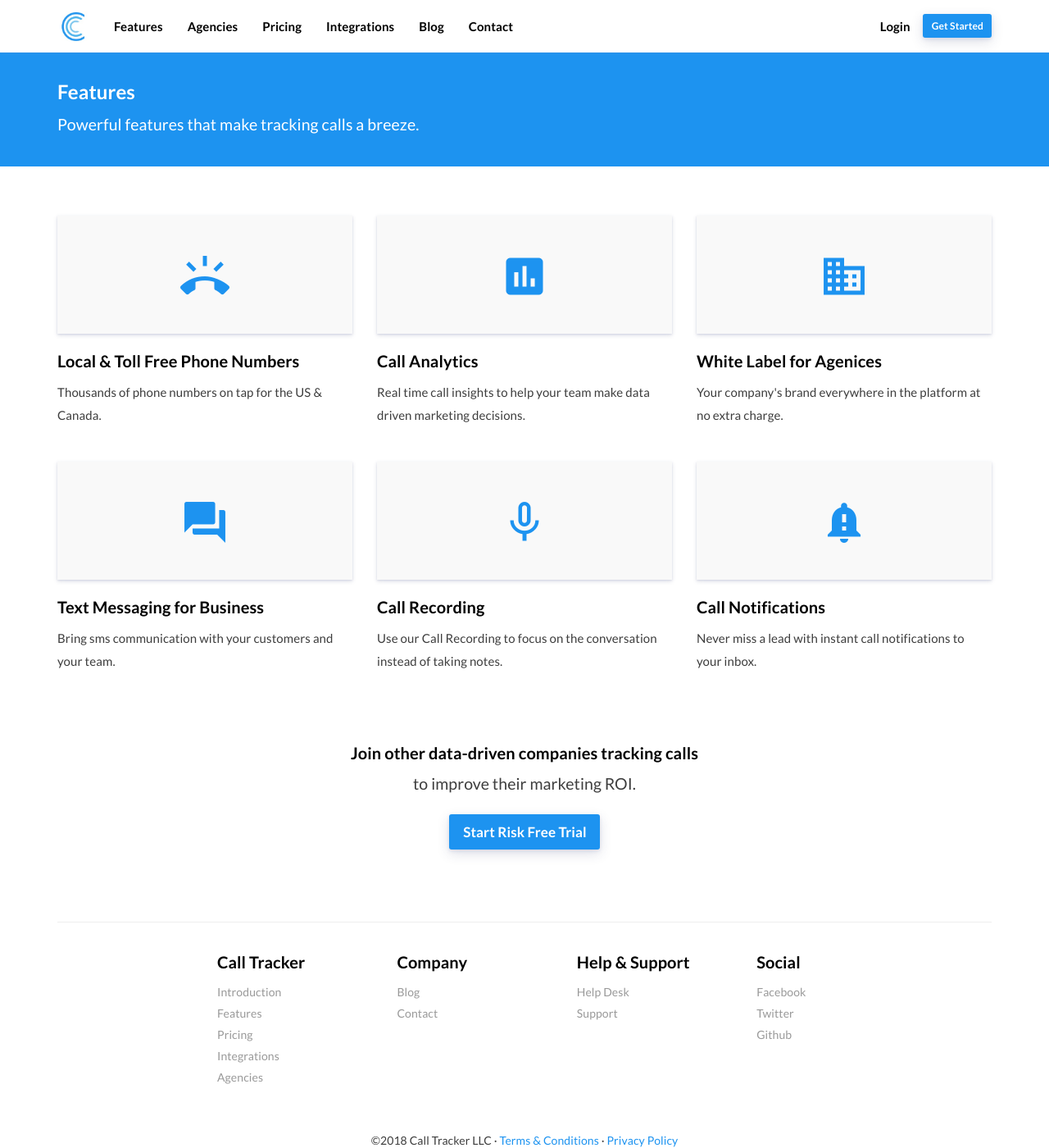
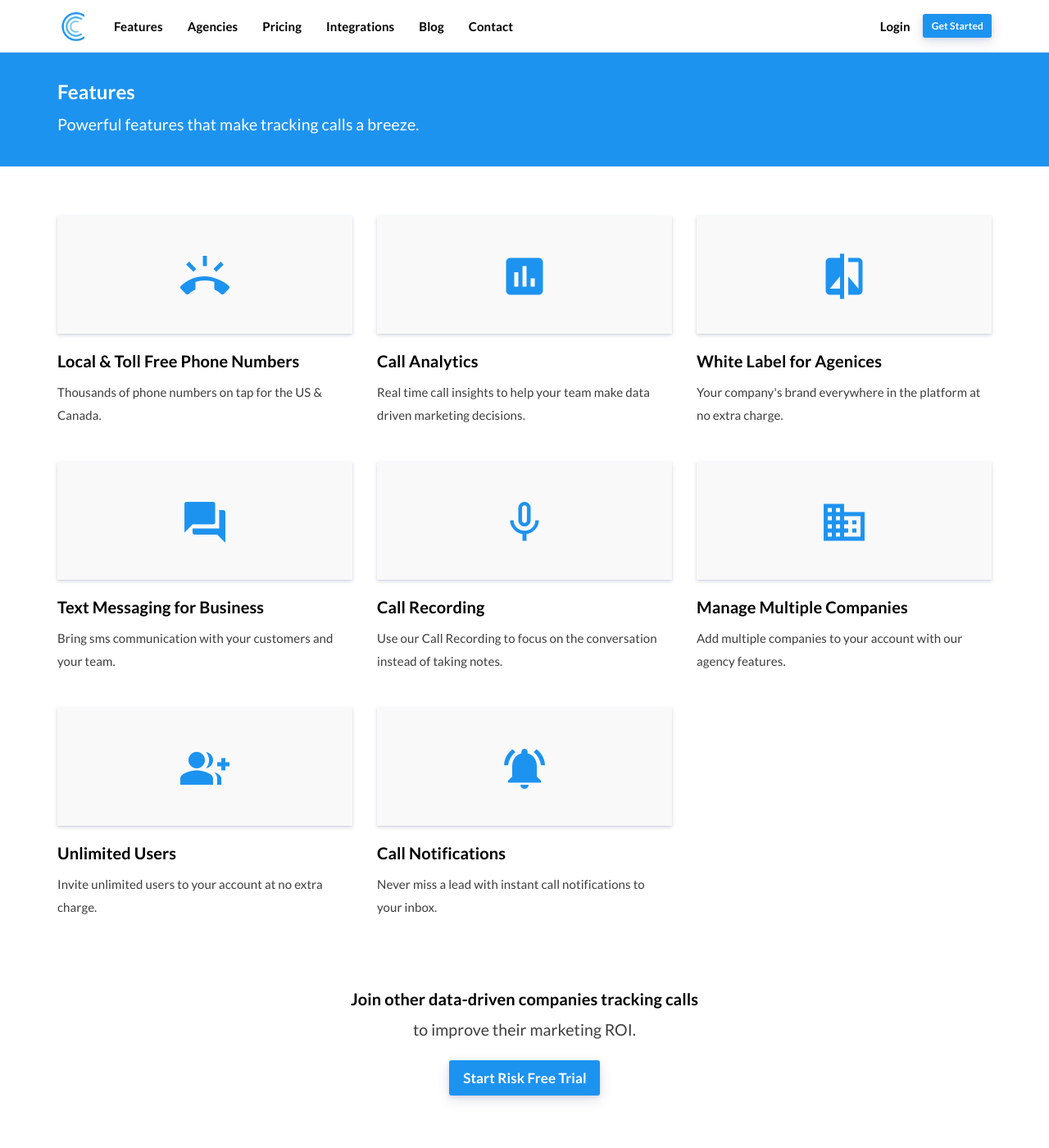
Before and after one commit to sumonst21/calltrackerio-site, a Jekyll site: the page built from features.html, in a window 1280 px wide and 1400 px high. Shown: the whole window at 82% size. Built offline with Jekyll 4.4.1, drawn with Linux system fonts in a browser that asks for light colours.

Commit message:
add more features

```diff
--- a/_features/call-notifications.md
+++ b/_features/call-notifications.md
@@ -2,9 +2,9 @@
 title: Call Notifications
 layout: feature
 image: "/images/features/call-notification.jpg"
-icon: "notification_important"
+icon: "notifications_active"
 excerpt: Never miss a lead with instant call notifications to your inbox.
-order: 5
+order: 9
 ---
 
 Our call notifications keep you on top of your bussiness. With highly configurable notification rules, you can get notified of incoming calls that are missed, answered, or for all calls.
--- /dev/null
+++ b/_features/multiple-companies.md
@@ -0,0 +1,19 @@
+---
+title: Manage Multiple Companies
+layout: feature
+icon: "business"
+excerpt: Add multiple companies to your account with our agency features.
+order: 4
+---
+Call Tracker aims to provide a first rate solution for marketing agencies giving them the tools to better service their clients. Our mutliple company manage also works well for organizations that multiple locations where it makes sense to split the account and reporting by location. With our agency features enabled, you can add multiple companies to your account allowing you to segment tracking numbers, calls, reports and user access for each of your clients while maintaining your global access.
+
+
+<strong> With our mutliple companies  support, you can:</strong>
+<ul class="list-unstyled features-list">
+	<li><i class="material-icons text-success">check</i> Ability to add multiple companies to your account.</li>
+     <li><i class="material-icons text-success">check</i> Segment tracking numbers and by company for per client reporting.</li>
+    <li><i class="material-icons text-success">check</i> Ability to add users with limited access to each company to provide access to view call reports.</li>
+   <li><i class="material-icons text-success">check</i> View usage per customer each month in billing usage.</li>
+</ul>
+
+Read more about how to <a href="https://app.calltracker.io/help/article/adding-another-company-to-your-account/">add multiple companies</a> to your account in our help docs.
--- /dev/null
+++ b/_features/unlimited_account_users.md
@@ -0,0 +1,17 @@
+---
+title: Unlimited Users
+layout: feature
+icon: "group_add"
+excerpt: Invite unlimited users to your account at no extra charge.
+order: 6
+---
+Sharing the same user account because a service charges per user is always a pain. That's what we added the ability to inivte unlimited users at no extra charge. We also have three levels of permissions that allow you to give limited access to users.
+
+<strong>With our unlimited user features you can:</strong>
+<ul class="list-unstyled features-list">
+	<li><i class="material-icons text-success">check</i> Add multiple users to gain access to reports, calls and text messaging, and recieve notifications.</li>
+    <li><i class="material-icons text-success">check</i> Add multiple admins to you account that can manage companies and trackers.</li>
+    <li><i class="material-icons text-success">check</i> Ability to add company specific users who can only a company and it's reporiting.</li>
+</ul>
+
+Read more about <a href="https://app.calltracker.io/help/article/invite-new-users-to-company/">inviting users</a> to your account.
--- a/_features/white-label-for-agencies.md
+++ b/_features/white-label-for-agencies.md
@@ -2,7 +2,7 @@
 title: White Label for Agenices
 layout: feature
 image: "/images/features/agency-dashboard.jpg"
-icon: "business"
+icon: "compare"
 excerpt: Your company's brand everywhere in the platform at no extra charge.
 order: 2
 ---
```
